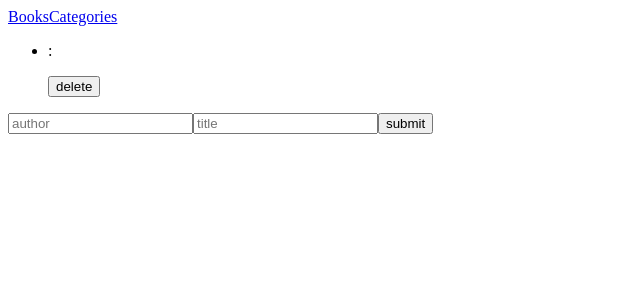
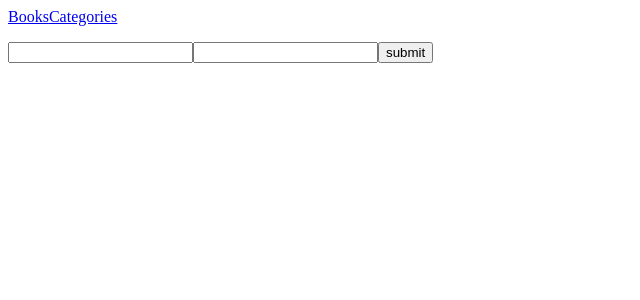
Before and after one commit to Pamphilemkp/book-store, a React (Create React App) app: page / in a window 1280 px wide. Shown: the top 300 px of the page, without its empty margins (0-640 px from the left). Built offline with nearby package versions, Linux system fonts and the light colour scheme.

Commit message:
second method display book

```diff
--- /dev/null
+++ b/src/components/InputItems.js
@@ -0,0 +1,38 @@
+import {useState} from 'react'
+
+function InputItems (props) {
+
+  const [data, setData] = useState({
+        author:'',
+        title:'',
+    });
+
+    const handleChange = (e)=>{
+      setData(prev => {
+        return {
+          ...prev,[e.target.name] : e.target.value
+        }
+      })
+    }
+
+  const handleSubmit = (e) => {
+    e.preventDefault();
+    if(data.author.trim() !=='' && data.title.trim() !=='' ){
+        props.handleChange({
+          author: data.author,
+          title: data.title
+        })
+
+    }
+  }
+
+    return (
+        <form onSubmit={handleSubmit}>
+          <input type="text" name="author" onChange={handleChange} />
+          <input type="text"  name="title" onChange={handleChange} />
+          <button>submit</button>
+        </form>
+    )
+}
+
+export default InputItems;
--- a/src/components/formHandle.js
+++ b/src/components/formHandle.js
@@ -1,4 +1,4 @@
-function formHandle () {
+function FormHandle  (props) {
 
 }
-export  default formHandle;
+export  default FormHandle ;
--- a/src/components/imputItems.js
+++ /dev/null
@@ -1,14 +0,0 @@
-
-
-function InputItems (props) {
-
-    return (
-        <form onSubmit={props.handleSubmit}>
-          <input type="text" placeholder="author" name="author" onChange={props.handleChange}/>
-          <input type="text" placeholder="title" name="title" onChange={props.handleChange} />
-          <button>submit</button>
-        </form>
-    )
-}
-
-export default InputItems;
--- a/src/components/itemsList.js
+++ b/src/components/itemsList.js
@@ -1,16 +1,11 @@
 
  function ItemsList (props){
 
-
-
-
     return (
         <ul>
-            <li>
-                <p key= { props.author } > { props.handleSubmitprop.author } :
-                <span> {props.title } </span> </p>
-                <button key= { props.title } > delete </button>
-            </li>
+            {props.books.map(book =>{
+             return  <li >{book.author}</li>
+            })}
         </ul>
     )
  }
--- a/src/page/Books.js
+++ b/src/page/Books.js
@@ -1,38 +1,43 @@
 import Header from "./Header";
 import { useState } from "react";
-import InputItems from "../components/imputItems";
-import ItemsList from "../components/itemsList";
+import InputItems from "../components/InputItems";
+import ItemsList from "../components/ItemsList";
+// import FormHandle from '../components/formHandle'
 
 function Books() {
 
 
-    const [data, setData] = useState({
-        author:'',
-        title:'',
-    });
+    // const [data, setData] = useState({
+    //     author:'',
+    //     title:'',
+    // });
 
+    const [data, setData] = useState([]);
 
-const  handleChange= (e) => {
+const  handleChange= (data) => {
 
     setData((prev) => {
-        const name = e.target.name;
-        const value = e.target.value;
-        return  {...prev, [name]: value}
+        // const name = e.target.name;
+        // const value = e.target.value;
+        return  [...prev, data]
     });
 
     }
 
-    const handleSubmit = (e) => {
-        e.preventDefault();
-        console.log(data)
-        return data;
-    }
+    // const handleSubmit = (e) => {
+    //     e.preventDefault();
+    //     if(data.author.trim() !=='' && data.title.trim() !=='' ){
+    //         console.log(data);
+    //         return data;
+    //     }
+    // }
+
 
     return (
         <div>
             <Header />
-            <ItemsList handleSubmitprop={handleSubmit}  />
-            <InputItems handleChange={handleChange} handleSubmit={handleSubmit} />
+            <ItemsList books={data}  />
+            <InputItems handleChange={handleChange} />
         </div>
     )
 }
```
